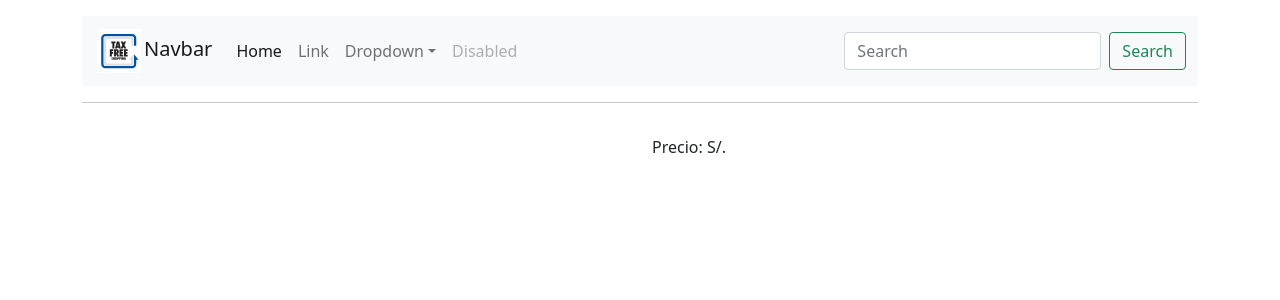
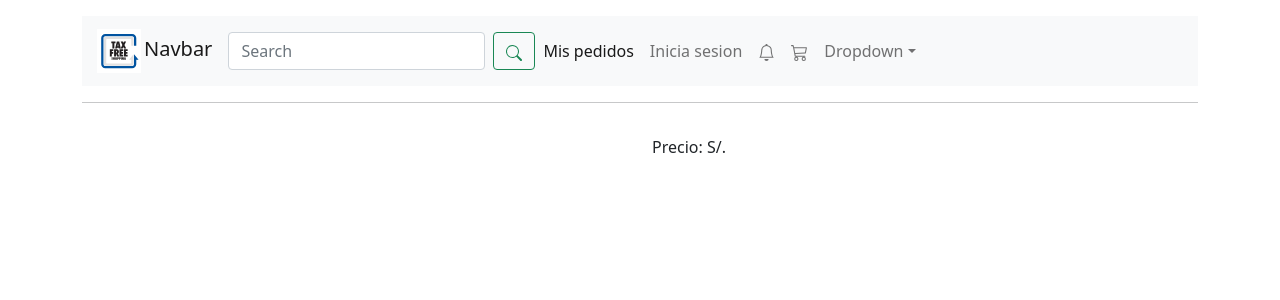
Before and after one commit to emmanuelmateo/projectstoreapp, a React (Create React App) app in the folder projectstoreapp/: page /detalle/1 in a window 1280 px wide. Shown: the top 300 px of the page. Built offline with nearby package versions, Linux system fonts and the light colour scheme; no server answers.

Commit message:
Modificando navbar icons
se modifico los textos de Navbar y se agregó íconos de acuerdo al moqups

```diff
--- a/projectstoreapp/src/components/Navbar.js
+++ b/projectstoreapp/src/components/Navbar.js
@@ -15,13 +15,41 @@ export default function Navbar() {
                     <span className="navbar-toggler-icon"></span>
                     </button>
                     <div className="collapse navbar-collapse" id="navbarSupportedContent">
+
+                        <form className="d-flex">
+                            <input className="form-control me-2" type="search" placeholder="Search" aria-label="Search"/>
+                            {/* <button className="btn btn-outline-success" type="submit">Search</button> */}
+                            <button className="btn btn-outline-success" type="submit">
+                                <svg xmlns="http://www.w3.org/2000/svg" width="16" height="16" fill="currentColor" class="bi bi-search" viewBox="0 0 16 16">
+                                    <path d="M11.742 10.344a6.5 6.5 0 1 0-1.397 1.398h-.001c.03.04.062.078.098.115l3.85 3.85a1 1 0 0 0 1.415-1.414l-3.85-3.85a1.007 1.007 0 0 0-.115-.1zM12 6.5a5.5 5.5 0 1 1-11 0 5.5 5.5 0 0 1 11 0z"/>
+                                </svg>
+                            </button>
+                        </form>
+
                         <ul className="navbar-nav me-auto mb-2 mb-lg-0">
                             <li className="nav-item">
-                        <a className="nav-link active" aria-current="page" href="#">Home</a>
+                            <a className="nav-link active" aria-current="page" href="#">Mis pedidos</a>
                             </li>
                             <li className="nav-item">
-                        <a className="nav-link" href="#">Link</a>
+                                <a className="nav-link" href="#">Inicia sesion</a>
                             </li>
+
+                            <li className="nav-item">
+                                <a className="nav-link" href="#">
+                                    <svg xmlns="http://www.w3.org/2000/svg" width="17" height="17" fill="currentColor" class="bi bi-bell" viewBox="0 0 16 16">
+                                        <path d="M8 16a2 2 0 0 0 2-2H6a2 2 0 0 0 2 2zM8 1.918l-.797.161A4.002 4.002 0 0 0 4 6c0 .628-.134 2.197-.459 3.742-.16.767-.376 1.566-.663 2.258h10.244c-.287-.692-.502-1.49-.663-2.258C12.134 8.197 12 6.628 12 6a4.002 4.002 0 0 0-3.203-3.92L8 1.917zM14.22 12c.223.447.481.801.78 1H1c.299-.199.557-.553.78-1C2.68 10.2 3 6.88 3 6c0-2.42 1.72-4.44 4.005-4.901a1 1 0 1 1 1.99 0A5.002 5.002 0 0 1 13 6c0 .88.32 4.2 1.22 6z"/>
+                                    </svg>
+                                </a>
+                            </li>
+
+                            <li className="nav-item">
+                                <a className="nav-link" href="#">
+                                    <svg xmlns="http://www.w3.org/2000/svg" width="17" height="17" fill="currentColor" class="bi bi-cart3" viewBox="0 0 16 16">
+                                        <path d="M0 1.5A.5.5 0 0 1 .5 1H2a.5.5 0 0 1 .485.379L2.89 3H14.5a.5.5 0 0 1 .49.598l-1 5a.5.5 0 0 1-.465.401l-9.397.472L4.415 11H13a.5.5 0 0 1 0 1H4a.5.5 0 0 1-.491-.408L2.01 3.607 1.61 2H.5a.5.5 0 0 1-.5-.5zM3.102 4l.84 4.479 9.144-.459L13.89 4H3.102zM5 12a2 2 0 1 0 0 4 2 2 0 0 0 0-4zm7 0a2 2 0 1 0 0 4 2 2 0 0 0 0-4zm-7 1a1 1 0 1 1 0 2 1 1 0 0 1 0-2zm7 0a1 1 0 1 1 0 2 1 1 0 0 1 0-2z"/>
+                                    </svg>
+                                </a>
+                            </li>
+
                             <li className="nav-item dropdown">
                             <a className="nav-link dropdown-toggle" href="#" id="navbarDropdown" role="button" data-bs-toggle="dropdown" aria-expanded="false">
                                 Dropdown
@@ -33,14 +61,11 @@ export default function Navbar() {
                                     <li><a className="dropdown-item" href="#">Something else here</a></li>
                                 </ul>
                             </li>
-                        <li className="nav-item">
+                            {/* <li className="nav-item">
                             <a className="nav-link disabled" href="#" tabindex="-1" aria-disabled="true">Disabled</a>
-                        </li>
+                            </li> */}
                         </ul>
-                    <form className="d-flex">
-                        <input className="form-control me-2" type="search" placeholder="Search" aria-label="Search"/>
-                        <button className="btn btn-outline-success" type="submit">Search</button>
-                    </form>
+
                     </div>
                 </div>
             </nav>
```
Lines whose indentation alone changed are shown as unchanged.
